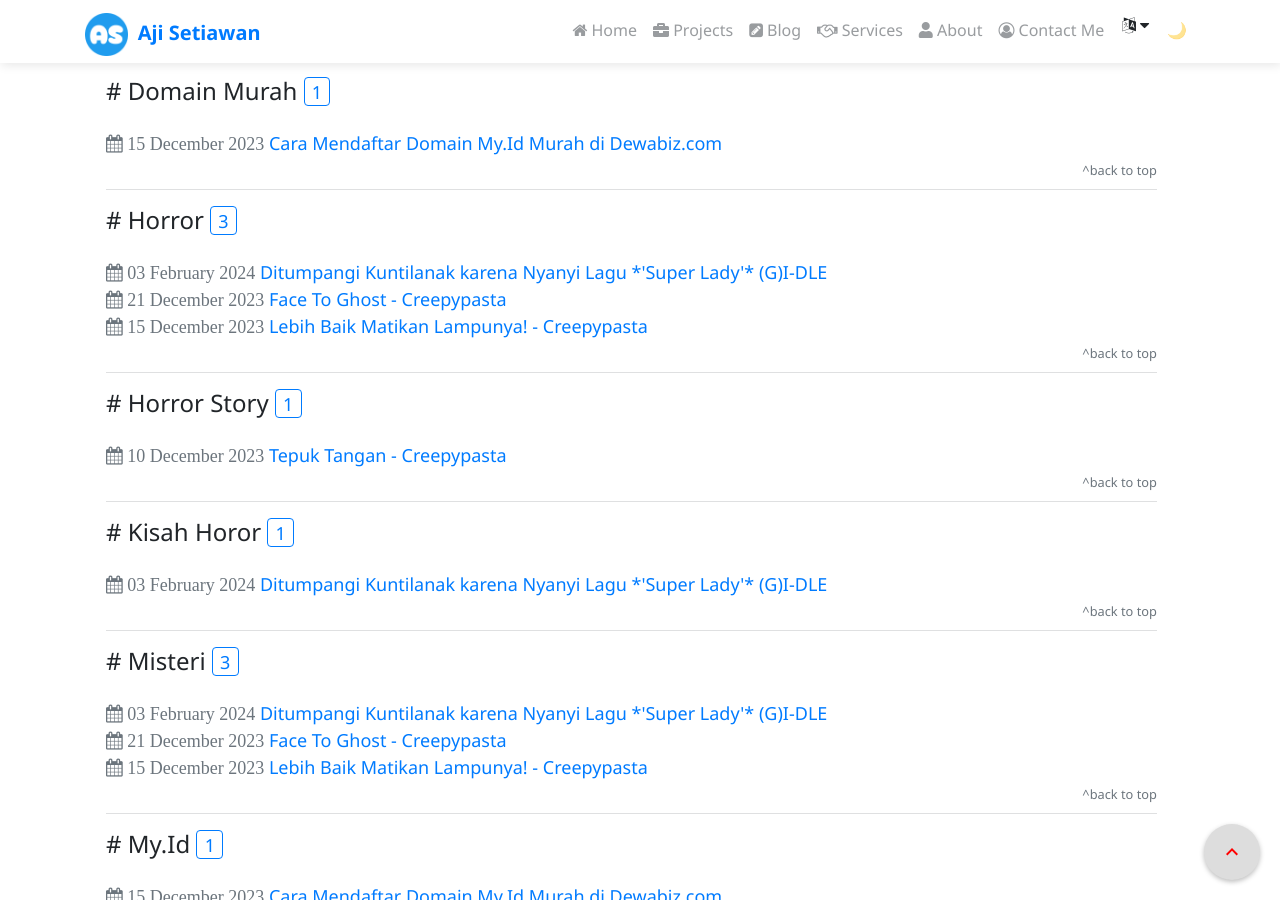
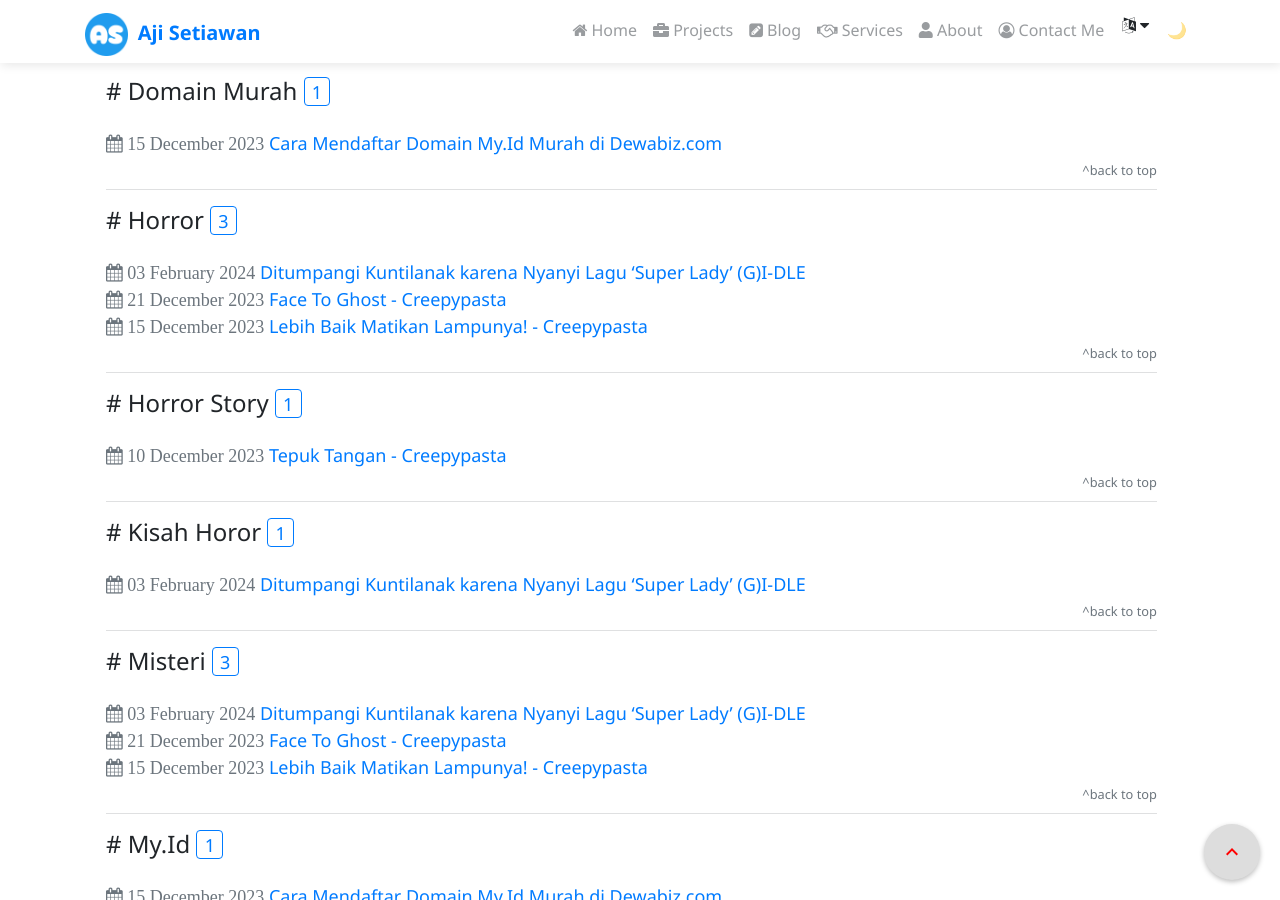
Before and after one commit to ajisetiawan716/ajisetiawan716.github.io, a Jekyll site: the page built from pages/tags.html, in a window 1280 px wide and 900 px high, scrolled down 1068 px. Built offline with Jekyll 4.4.1, drawn with Linux system fonts in a browser that asks for light colours; nearby versions of some CDN libraries; emoji names are drawn with the system emoji font; comment, search, counter and statistics services are not loaded; a style sheet for code colours, icons or effects is not loaded.

Commit message:
Update tags.html

```diff
--- a/_includes/blog/tags.html
+++ b/_includes/blog/tags.html
@@ -26,7 +26,7 @@
         {%- for post in site.tags[tag] -%}
             <div class="tag-entry">
                 <div class="text-muted" style="font-size:14px">
-                    <span class="fa fa-calendar"> <time datetime="{{- post.date | date_to_long_string -}}">{{- post.date | date_to_long_string -}}</time></span> <span><a href="{{ post.url | relative_url }}">{{- post.title | strip_html -}}</a></span>
+                    <span class="fa fa-calendar"> <time datetime="{{- post.date | date_to_long_string -}}">{{- post.date | date_to_long_string -}}</time></span> <span><a href="{{ post.url | relative_url }}">{{- post.title | markdownify | replace: "<p>", "" | replace: "</p>", "" | strip_html -}}</a></span>
                 </div>
             </div>
         {%- endfor -%}
```
